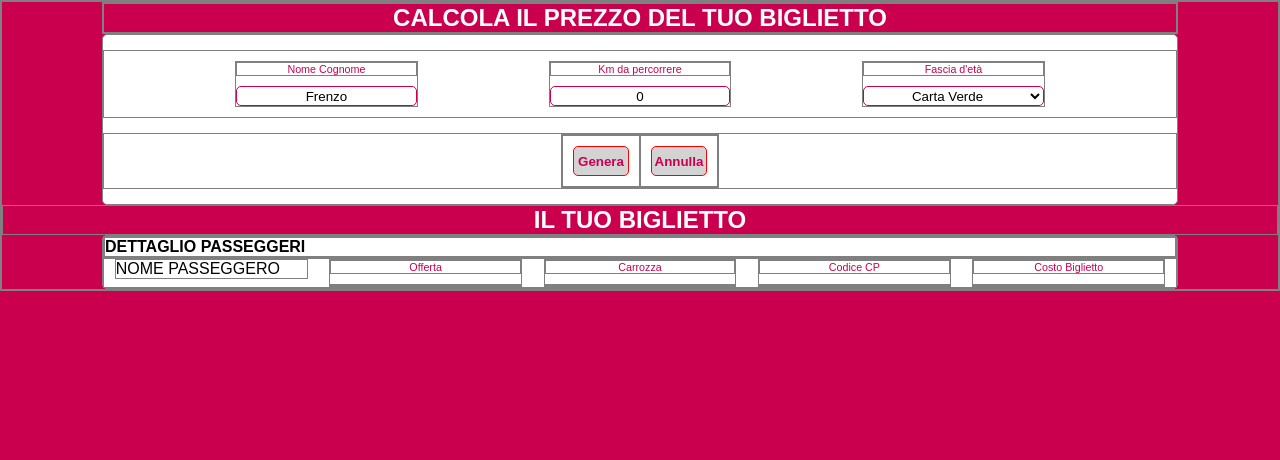
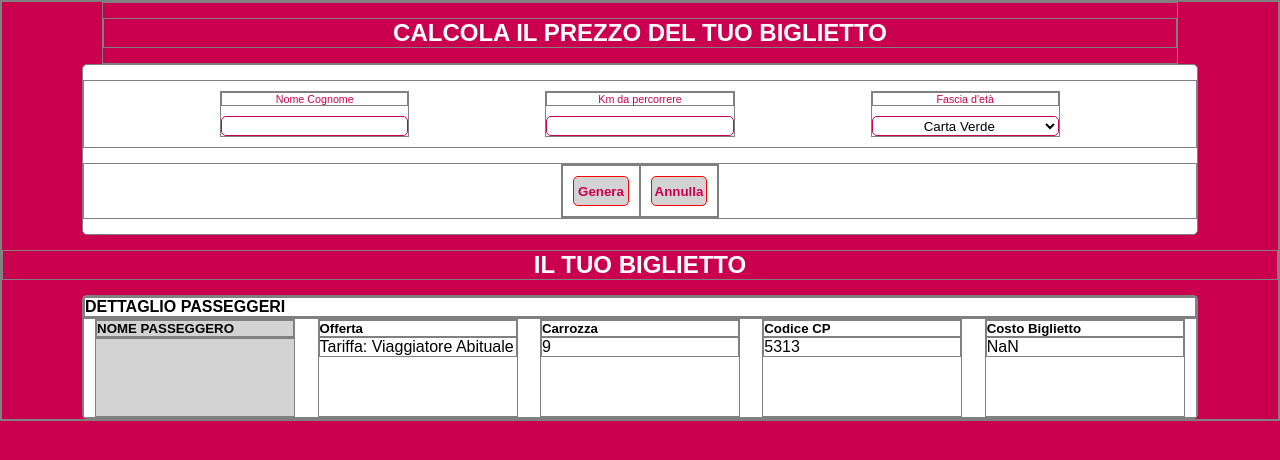
Before and after one commit to AleDev2B/js-biglietto-treno-form, a plain HTML site: page index.html in a window 1280 px wide. Both pictures are taken after a click on the button "Genera". Drawn offline with Linux system fonts and the light colour scheme.

Commit message:
complete
to b fixed price change in the selector

```diff
--- a/css/style.css
+++ b/css/style.css
@@ -12,9 +12,9 @@ body{
   background: #CA004F;
 }
 
-.Box_alto,.Box_basso{
+.Box_alto,#Box_basso{
   height: 100%;
-  margin: 0 100px;
+  margin: 0 80px;
 
   background: white;
 }
@@ -39,6 +39,7 @@ h2 {
   text-align: center;
   color: white;
   font-weight: 600;
+  margin: 15px 0;
 }
 
 h6{
@@ -85,7 +86,7 @@ ul.ButtonsList{
   display: flex;
   justify-content: space-between;
 }
-[id*=Button]{
+[id*=button]{
   width: 56px;
   height: 30px;
   background: lightgrey;
@@ -100,4 +101,9 @@ ul.ButtonsList{
 .Sezione_Ticket{
   display: flex;
   justify-content: space-around;
+  height: 100px;
 }
+
+.Info_Passenger{
+  background: lightgrey;
+}
--- a/index.html
+++ b/index.html
@@ -16,20 +16,20 @@
       <div class="Box_Passenger">
         <div class="box_nome">
           <h6>Nome Cognome</h6>
-          <input class="InputName" type="text" name="" value="Frenzo">
+          <input id="InputName"class="InputName" type="text" name="" value="">
         </div>
 
         <div class="box_Km">
           <h6>Km da percorrere</h6>
-          <input class="InputKm" type="text" name="" value="0">
+          <input id="InputKm" class="InputKm" type="text" name="" value="">
         </div>
 
         <div class="box_eta">
           <h6>Fascia d'età</h6>
-          <select aria-label="AgeSelect" class="InputAge" name="">
-            <option value="">Carta Verde</option>
-            <option value="">Maggiorenne</option>
-            <option value="">CartaArgento</option>
+          <select id="InputTicketSel" aria-label="AgeSelect" class="InputTicketSel" name="">
+            <option value="Carta Verde">Carta Verde</option>
+            <option value="Carta Argento">Carta Argento</option>
+            <option value="Intero">Intero</option>
           </select>
         </div>
 
@@ -39,10 +39,10 @@
       <div class="buttons">
         <ul class="ButtonsList">
           <li>
-            <button id="ButtonGen" type="submit" name="button">Genera</button>
+            <button id="buttongen" type="submit" name="button">Genera</button>
           </li>
           <li>
-            <button id="ButtonNull" type="submit" name="button">Annulla</button>
+            <button id="buttonnull" type="submit" name="button">Annulla</button>
           </li>
         </ul>
       </div>
@@ -50,30 +50,31 @@
     </section>
 
 <!-- sezione con le info del biglietto scelto in base alle info immesse dal passeggero nella sezione alta -->     <h2>IL TUO BIGLIETTO</h2>
-    <section class="Box_basso">
+    <section id="Box_basso">
 
       <div class="Box_ticket">
         <h4>DETTAGLIO PASSEGGERI</h4>
         </div>
         <div class="Sezione_Ticket">
           <div class="Info_Passenger">
-            NOME PASSEGGERO
+            <h5>NOME PASSEGGERO</h5>
+            <p id="user_name"></p>
           </div>
           <div class="Info_Offer">
-            <h6>Offerta</h6>
-            <p></p>
+            <h5>Offerta</h5>
+            <p id="TicketType"></p>
           </div>
           <div class="Info_Carrozza">
-            <h6>Carrozza</h6>
-            <p class="IdCarrozza"></p>
+            <h5>Carrozza</h5>
+            <p id="IdCarrozza"></p>
           </div>
           <div class="Info_Code">
-            <h6>Codice CP</h6>
-            <p class="IdPrenotation"></p>
+            <h5>Codice CP</h5>
+            <p id="IdPrenotation"></p>
           </div>
           <div class="Info_Ticket">
-            <h6>Costo Biglietto</h6>
-            <p class="TicketPrice"></p>
+            <h5>Costo Biglietto</h5>
+            <p id="TicketPrice"></p>
           </div>
         </div>
 
--- a/js/main.js
+++ b/js/main.js
@@ -1 +1,77 @@
-console.log(2);
+// memorizzare nome del passeggero, Km & fascia età in una variabile
+var UserName, KmUser, Eta, ButtonGen, ButtonNull;
+
+// quando l'utente clicca su genera memorizza il valore in una variabile
+var ButtonGen = document.getElementById("buttongen");
+
+// aggiungi la funzione di ascolto al click del bottone ed associa i valori presi dalle variabili associate agli input dei diversi campi (nome, Km della destinazione & sconti in base all'età)
+ButtonGen.addEventListener("click", function(){
+
+  var UserName = document.getElementById('InputName');
+  var InputName = UserName.value
+  console.log(InputName);
+
+  var KmUser = document.getElementById("InputKm");
+  var FinalDest = parseInt(KmUser.value);
+  console.log(FinalDest);
+
+  var Eta = document.getElementById("InputTicketSel");
+  var Age = Eta.value;
+  console.log(Age);
+
+  var KmAvPrice = 0.21;
+  var NormalTicket = KmAvPrice * FinalDest;
+
+  if (Age = "Carta Verde") {
+    (KmAvPrice * 0.80 * FinalDest);
+    console.log(NormalTicket);
+    Offer = "Tariffa: Viaggiatore Abituale"
+  } else if (Age = "Carta Argento") {
+    (NormalTicket * 0.60);
+    Offer = "Tariffa: Over 65"
+  } else {
+    (NormalTicket);
+    var Offer = "Tariffa Standard"
+  }
+
+  var Carrozza = Math.floor(Math.random() * 10);
+  var Cp = Math.floor(Math.random() * 10000);
+
+  document.getElementById("user_name").innerHTML = InputName;
+
+  document.getElementById("IdPrenotation").innerHTML = Cp;
+
+  document.getElementById("IdCarrozza").innerHTML = Carrozza;
+
+  document.getElementById("TicketType").innerHTML = Offer;
+
+  document.getElementById("TicketPrice").innerHTML = NormalTicket.toFixed(2);
+
+  console.log(NormalTicket);
+  var ShowBox = document.getElementById("Box_basso");
+  ShowBox.classList.remove("hidden");
+  ShowBox.classList.add("show")
+}
+);
+
+var ButtonNull = document.getElementById("buttonnull");
+
+ButtonNull.addEventListener("click", function() {
+  document.getElementById("user_name").innerHTML = "";
+
+  document.getElementById("IdPrenotation").innerHTML = "";
+
+  document.getElementById("IdCarrozza").innerHTML = "";
+
+  document.getElementById("TicketType").innerHTML = "";
+
+  document.getElementById('InputName').value = "";
+
+  document.getElementById("InputKm").value = "";
+
+  document.getElementById("InputTicketSel").value = "";
+
+  var ShowBox = document.getElementById("Box_basso");
+  ShowBox.classList.remove("hidden");
+  ShowBox.classList.add("show")
+} );
```
